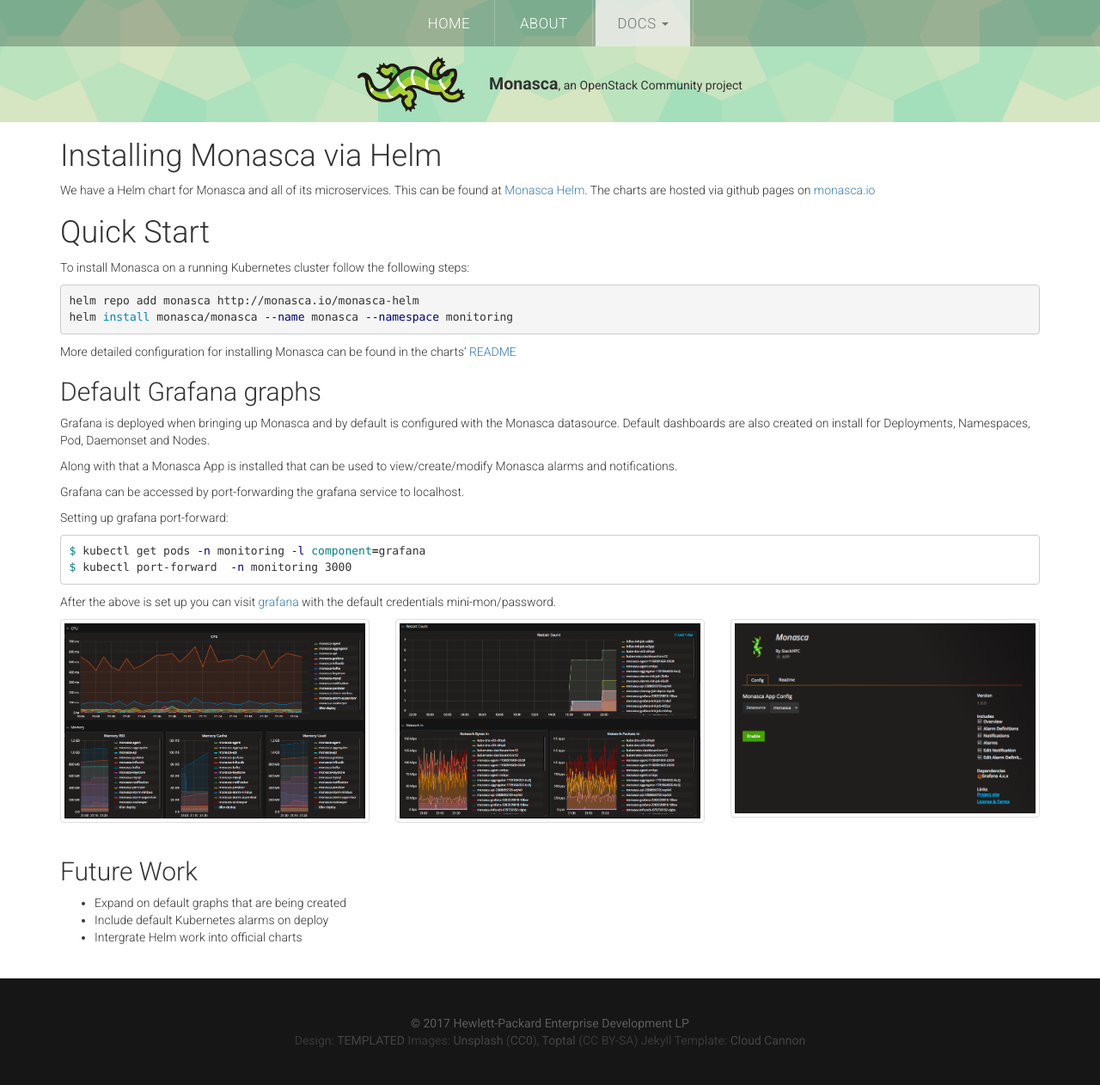
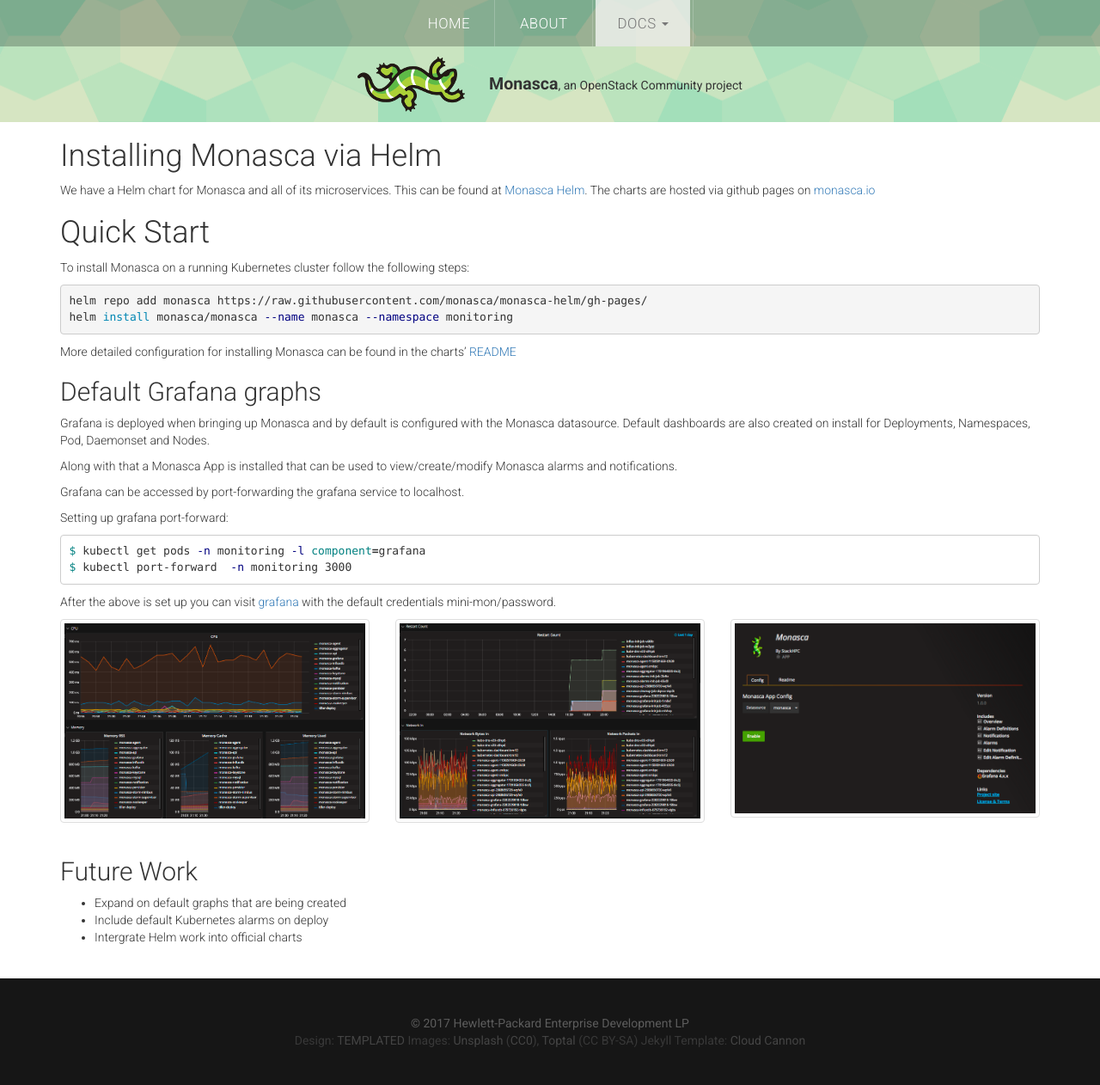
Before and after one commit to monasca/monasca.github.io, a Jekyll site: the page built from docs/deploy-kubernetes.md, in a window 1280 px wide. Shown: the whole page at 86% size. Built offline with Jekyll 4.4.1, drawn with Linux system fonts in a browser that asks for light colours; our own code applies the rules of GitHub Pages for plain Markdown files; some of the changed lines change nothing that is shown.

Commit message:
Update deploy-kubernetes.md

```diff
--- a/docs/deploy-kubernetes.md
+++ b/docs/deploy-kubernetes.md
@@ -7,7 +7,7 @@
 
 To install Monasca on a running Kubernetes cluster follow the following steps:
 {% highlight bash %}
-helm repo add monasca http://monasca.io/monasca-helm
+helm repo add monasca https://raw.githubusercontent.com/monasca/monasca-helm/gh-pages/
 helm install monasca/monasca --name monasca --namespace monitoring
 {% endhighlight %}
 
```
